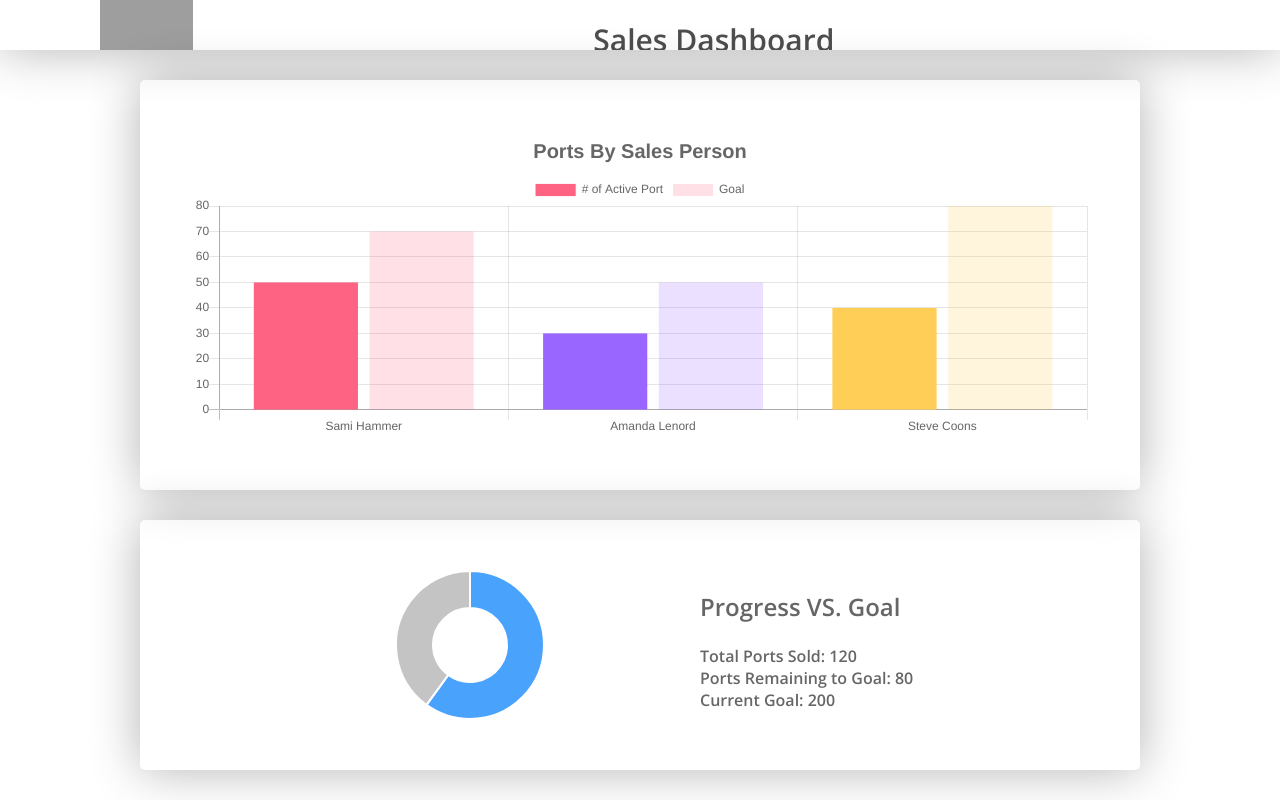
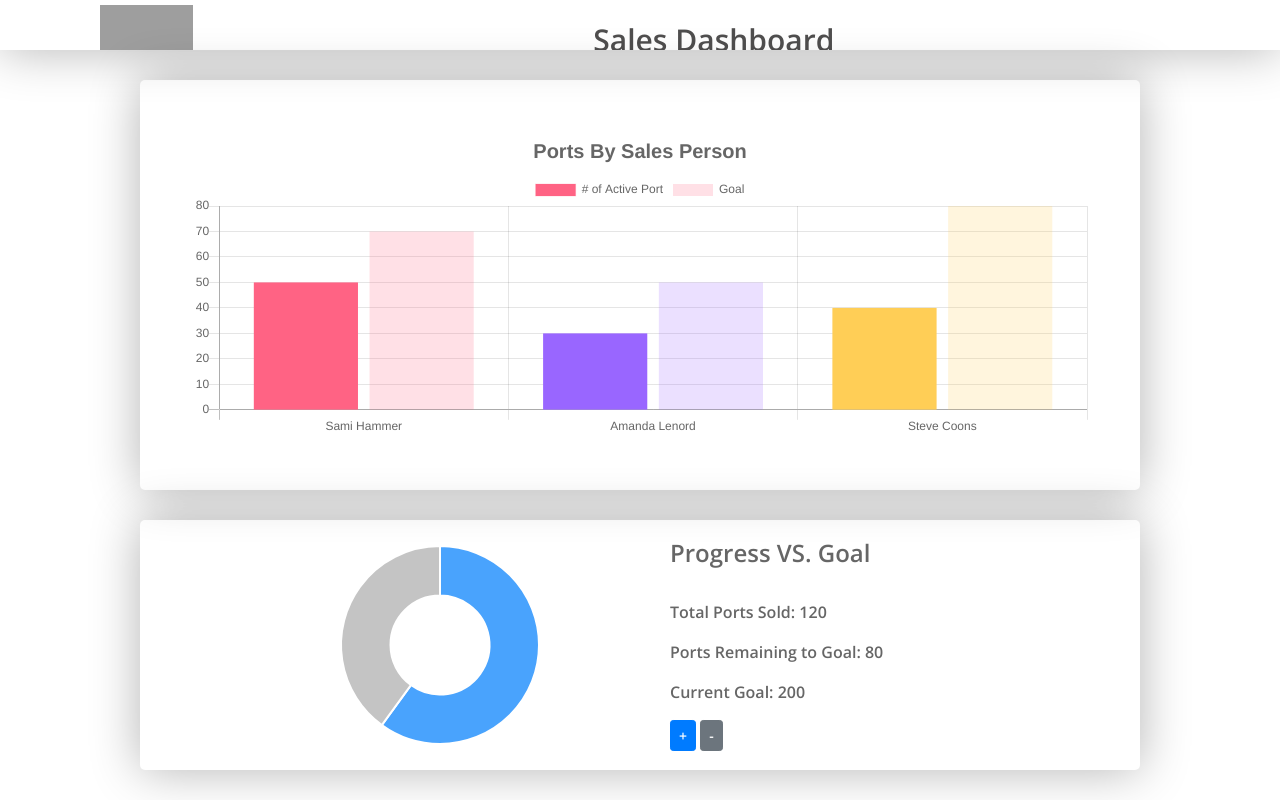
Before and after one commit to rguo-livingston-energy/Sales-Dashboard-dev, a React (Create React App) app: page / in a window 1280 px wide. Built offline with nearby package versions, Linux system fonts and the light colour scheme; grey boxes are pictures that could not be loaded.

Commit message:
Adding buttons and chaging App.css style

```diff
--- a/package.json
+++ b/package.json
@@ -10,6 +10,7 @@
     "@types/node": "^12.19.9",
     "@types/react": "^16.14.2",
     "@types/react-dom": "^16.9.10",
+    "bootstrap": "^4.5.3",
     "chart.js": "^2.9.4",
     "chartjs-plugin-datalabels": "^0.7.0",
     "react": "^17.0.1",
--- a/src/App.css
+++ b/src/App.css
@@ -53,16 +53,17 @@
   margin-bottom: 30px;
   width: 1000px;
   min-height: 250px;
-  padding: 50px;
+  /* padding: 50px; */
   border-radius: 5px;
+  align-items: center;
   box-shadow: 0px 0px 50px rgba(0, 0, 0, .3);
 }
 
-.card {
+.goal-card {
   width: 400px;
   padding: 10px 40px;
 }
 
 .doughnut{
-  margin-left: 130px;
+  margin-left: 15%;
 }
--- a/src/App.tsx
+++ b/src/App.tsx
@@ -15,7 +15,17 @@ function App() {
   const [sales, setSales] = useState<string[]>([]);
   const [numPorts, setNumPorts] = useState<number[]>([]);
   const [goalPorts, setGoalPorts] = useState<number>(200);
-  const [totalPorts, setTotalPorts] = useState<number>(0);
+  const [totalPorts, setTotalPorts] = useState<[number, number]>([0, 0]);
+
+  function addGoal():void {
+    setGoalPorts(goalPorts + 50);
+  }
+
+  function subGoal():void {
+    if (goalPorts >= 50) {
+      setGoalPorts(goalPorts - 50);
+    }
+  }
 
   useEffect(() => {
     const loadSales = async (): Promise<IDeal[]> => {
@@ -34,6 +44,7 @@ function App() {
 
     const salesTemp:string[] = [];
     const numPortsTemp: number[] = [];
+    let totalPortsTemp: number = 0;
     const reducer = (accumulator: number, currentValue: number) => accumulator + currentValue;
 
     loadSales().then((deals) => {
@@ -45,10 +56,12 @@ function App() {
 
       setSales(salesTemp);
       setNumPorts(numPortsTemp);
+      totalPortsTemp = numPortsTemp.reduce(reducer);
+      setTotalPorts([totalPortsTemp, goalPorts - totalPortsTemp]);
 
     });
 
-  }, []);
+  }, [goalPorts]);
 
   return (
     <div className="main">
@@ -61,10 +74,10 @@ function App() {
       </div>
       <div className="goal">
         <div className="doughnut">
-          <DoughnutChart />
+          <DoughnutChart ports={totalPorts} />
         </div>
-        <div className="card">
-          <Card />
+        <div className="goal-card">
+          <Card totalPorts={totalPorts[0]} goal={goalPorts} remaining={totalPorts[1]} addGoal={addGoal} subGoal={subGoal} />
         </div>
       </div>
     </div>
--- a/src/components/Card.jsx
+++ b/src/components/Card.jsx
@@ -1,11 +1,18 @@
-function Card() {
+import Button from "react-bootstrap/Button";
+import 'bootstrap/dist/css/bootstrap.min.css';
+
+function Card(props) {
     return (
-        <div className="card">
-            <h2>Progress VS. Goal</h2>
+        <div className="goal-card">
+            <h4>Progress VS. Goal</h4>
             <br />
-            <h4>Total Ports Sold:  120</h4>
-            <h4>Ports Remaining to Goal:  80</h4>
-            <p>Current Goal:  200</p>
+            <p>Total Ports Sold:  {props.totalPorts}</p>
+            <p>Ports Remaining to Goal:  {props.remaining}</p>
+            <p>Current Goal:  {props.goal} </p>
+            <div>
+                <Button variant="primary" size="sm" onClick={props.addGoal}>+</Button>{' '}
+                <Button variant="secondary" size="sm" onClick={props.subGoal}> - </Button>
+            </div>
         </div>
     );
 }
--- a/src/components/DoughnutChart.jsx
+++ b/src/components/DoughnutChart.jsx
@@ -3,12 +3,18 @@ import "chartjs-plugin-datalabels";
 
 function DoughnutChart(props) {
     const portsName = ['In-progress', 'Remaining'];
-    const ports = [120, 80];
-
-    const backgroundColor = [
+    //const ports = [120, 80];
+    let backgroundColor = [
         'rgba(73, 163, 253, 1)',
         'rgba(196, 196, 196, 1)',
     ];
+    if (props.ports[1] < 0) {
+        backgroundColor = [
+            'rgba(73, 163, 253, 1)',
+            'rgba(255, 99, 132, 1)',
+        ];
+    }
+
 
     return (
         <Doughnut
@@ -19,13 +25,13 @@ function DoughnutChart(props) {
                 },
                 datasets: [
                         {
-                            data: ports,
+                            data: props.ports,
                             backgroundColor: backgroundColor,
                         }
                     ]
                 }}
-            // height={200}
-            // width={200}
+            height={200}
+            //width={400}
             options={{
                 title: {
                     display: false,
```
Also changed, not shown: 2 other files (tests, documents, lock files or other folders).
